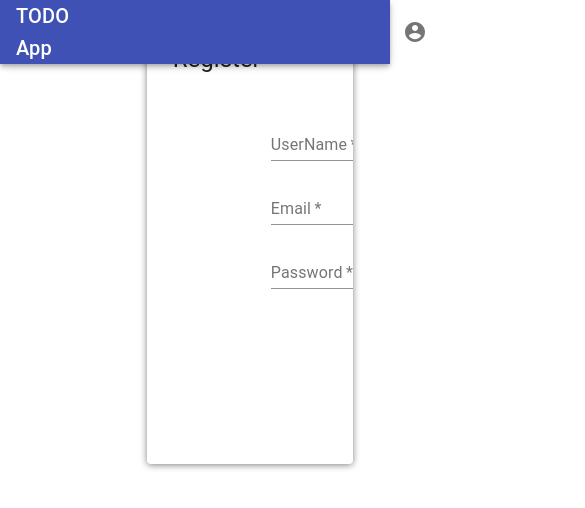
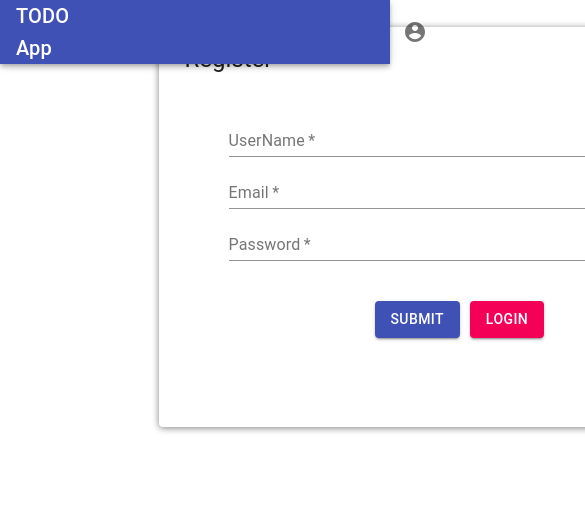
Before and after one commit to Ravitejac6/TodoApp-Google-Notes-, a React (Create React App) app in the folder react/todoapp/: page /users/create in a window 390 px wide. Shown: the top 508 px of the page, 585 px wide, since content can reach past the window. Built offline with nearby package versions, Linux system fonts and the light colour scheme.

Commit message:
style: CSS added in all components in frontend
- need more responsive

```diff
--- a/react/todoapp/src/App.css
+++ b/react/todoapp/src/App.css
@@ -1,8 +1,12 @@
 .form-area {
   margin-top: 7%;
-  margin-left: 12%;
+  margin-left: 15%;
 }
 
 .btn-logOut {
   float: right;
 }
+
+.button-area {
+  margin: 40px 0px 0px 140px;
+}
--- a/react/todoapp/src/components/LoginFormComponent.tsx
+++ b/react/todoapp/src/components/LoginFormComponent.tsx
@@ -18,24 +18,36 @@ toast.configure();
 const useStyles = makeStyles((theme: Theme) =>
   createStyles({
     root: {
-      width: "40%",
-      margin: "30px",
-      marginLeft: "100px",
+      // width: "40%",
+      margin: "10px",
+      marginLeft: "30px",
     },
     textField: {
-      margin: theme.spacing(1),
-      width: "50ch",
+      // margin: theme.spacing(1),
+      // width: "50ch",
+      margin: theme.spacing(0.5),
+      width: "60ch",
+      display: "flex",
+      flexDirection: "column",
     },
     card: {
-      width: "60%",
-      height: "25%",
+      width: "600px",
+      height: "300px",
       marginLeft: "100px",
       boxShadow: "0 1px 7px rgb(128,128,128)",
+    },
+    cardContent: {
+      display: "flex",
+      flexWrap: "wrap",
+      flexDirection: "column",
+      flex: "1 1 auto",
     },
     button: {
       alignItems: "center",
       marginLeft: "150px",
       marginTop: "20px",
+      display: "flex",
+      flexDirection: "column",
     },
     title: {
       marginLeft: "10px",
@@ -67,13 +79,14 @@ export const LoginFormComponent = () => {
     e.preventDefault();
     dispatch(setLogin(userLogin));
     setTimeout(() => {
-      if (localStorage.getItem("token")) {
+      const token = localStorage.getItem("token");
+      if (!token) {
+        toastWarning();
+      } else {
         history.push("/users/view");
         toastSuccess();
-      } else {
-        toastWarning();
       }
-    }, 500);
+    }, 2000);
   };
 
   const toastSuccess = () => {
@@ -91,7 +104,7 @@ export const LoginFormComponent = () => {
   return (
     <div className="shadow-area">
       <Card className={classes.card}>
-        <CardContent>
+        <CardContent className={classes.cardContent}>
           <Typography
             color="textPrimary"
             variant="h5"
--- a/react/todoapp/src/components/RegisterFormComponent.tsx
+++ b/react/todoapp/src/components/RegisterFormComponent.tsx
@@ -19,24 +19,33 @@ toast.configure();
 const useStyles = makeStyles((theme: Theme) =>
   createStyles({
     root: {
-      width: "40%",
       margin: "30px",
-      marginLeft: "100px",
+      marginLeft: "50px",
     },
     textField: {
-      margin: theme.spacing(1),
-      width: "50ch",
+      margin: theme.spacing(0.5),
+      width: "60ch",
+      display: "flex",
+      flexDirection: "column",
     },
     card: {
-      width: "60%",
-      height: "25%",
+      width: "700px",
+      height: "400px",
       marginLeft: "100px",
       boxShadow: "0 1px 7px rgb(128,128,128)",
     },
+    cardContent: {
+      display: "flex",
+      flexWrap: "wrap",
+      flexDirection: "column",
+      flex: "1 1 auto",
+    },
     button: {
-      alignItems: "center",
-      marginLeft: "150px",
-      marginTop: "20px",
+      // alignItems: "center",
+      // marginLeft: "150px",
+      // marginTop: "20px",
+      // display: "flex",
+      marginLeft: "10px",
     },
     title: {
       marginLeft: "10px",
@@ -85,7 +94,7 @@ export const RegisterFormComponent = () => {
   return (
     <div>
       <Card className={classes.card}>
-        <CardContent>
+        <CardContent className={classes.cardContent}>
           <Typography
             color="textPrimary"
             variant="h5"
@@ -120,6 +129,7 @@ export const RegisterFormComponent = () => {
               className={classes.textField}
               required={true}
             />
+            <div className="button-area">
               <Button
                 variant="contained"
                 color="primary"
@@ -136,6 +146,7 @@ export const RegisterFormComponent = () => {
               >
                 Login
               </Button>
+            </div>
           </form>
         </CardContent>
       </Card>
--- a/react/todoapp/src/components/TodoFormComponent.tsx
+++ b/react/todoapp/src/components/TodoFormComponent.tsx
@@ -15,9 +15,10 @@ const useStyles = makeStyles((theme: Theme) =>
         display: "flex",
         flexDirection: "column",
       },
-      width: "40%",
+      width: "550px",
       marginRight: "100px",
       display: "flex",
+      flexWrap: "wrap",
     },
     underline: {
       "&&&:before": {
@@ -101,7 +102,7 @@ export const TodoFormComponent: FunctionComponent<Props> = (props) => {
             />
             <span
               style={{
-                marginLeft: "85%",
+                float: "right",
               }}
             >
               <Fab type="submit" color="primary" arial-label="add">
--- a/react/todoapp/src/components/TodoListComponent.tsx
+++ b/react/todoapp/src/components/TodoListComponent.tsx
@@ -13,6 +13,9 @@ const useStyles = makeStyles((theme: Theme) =>
   createStyles({
     root: {
       flexGrow: 1,
+    },
+    gridItem: {
+      marginRight: "10%",
     },
   })
 );
@@ -82,7 +85,12 @@ export const TodoListComponent: FunctionComponent<Props> = (props) => {
         <Grid container spacing={1} style={{ gap: 5 }}>
           {todosList.map((todo) => {
             return (
-              <Grid item xs={3} key={todo.id.toString()}>
+              <Grid
+                item
+                xs={3}
+                key={todo.id.toString()}
+                className={classes.gridItem}
+              >
                 <TodoItemComponent
                   todo={todo}
                   removeTodo={removeTodo}
--- a/react/todoapp/src/reducers/loginReducer.ts
+++ b/react/todoapp/src/reducers/loginReducer.ts
@@ -27,7 +27,6 @@ const postLoginData = (userData: UserLoginModel) => {
       console.log(errorMsg);
     })
     .catch((err) => {
-      localStorage.setItem("token", "null");
       console.log(err);
     });
 };
```
Lines whose indentation alone changed are shown as unchanged.
